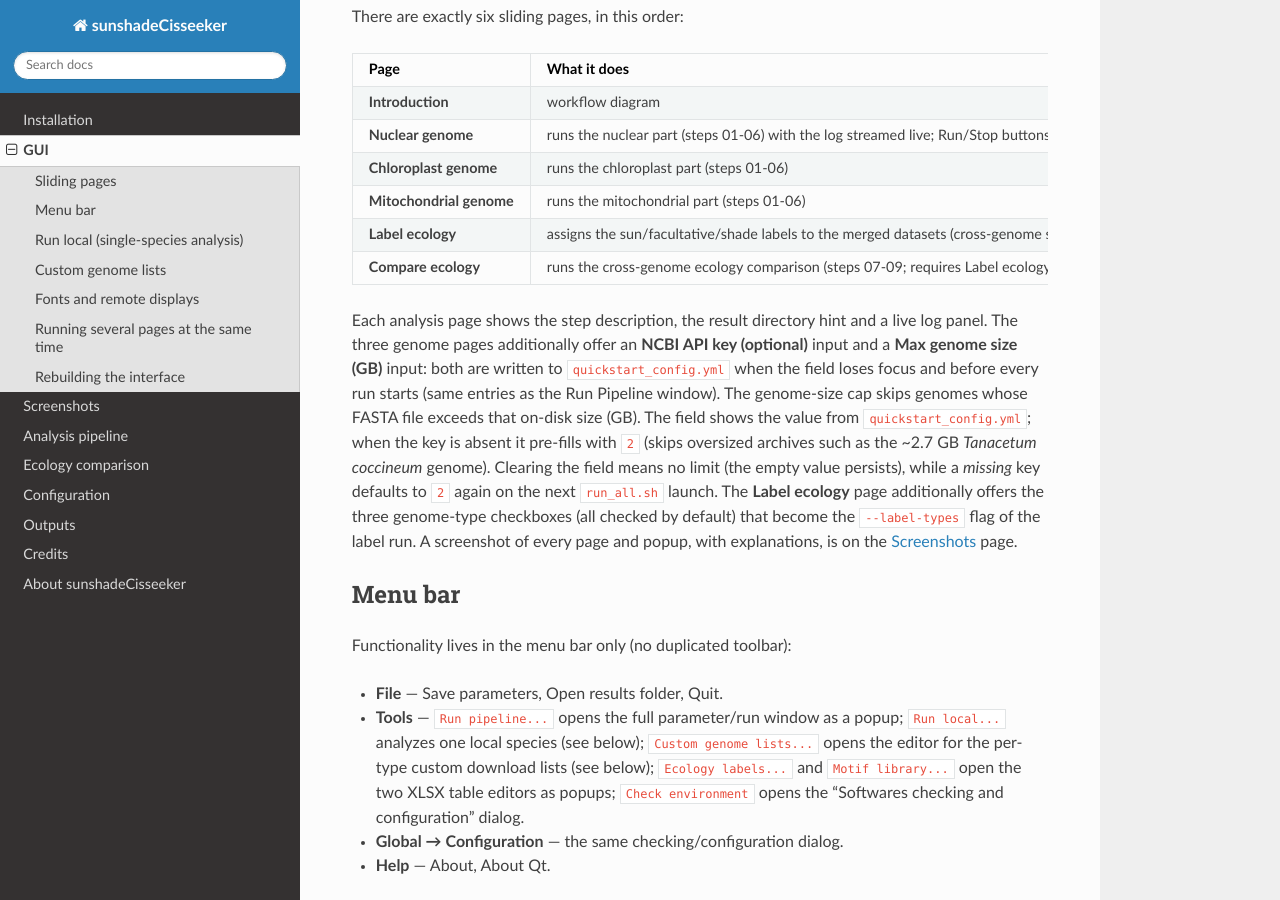
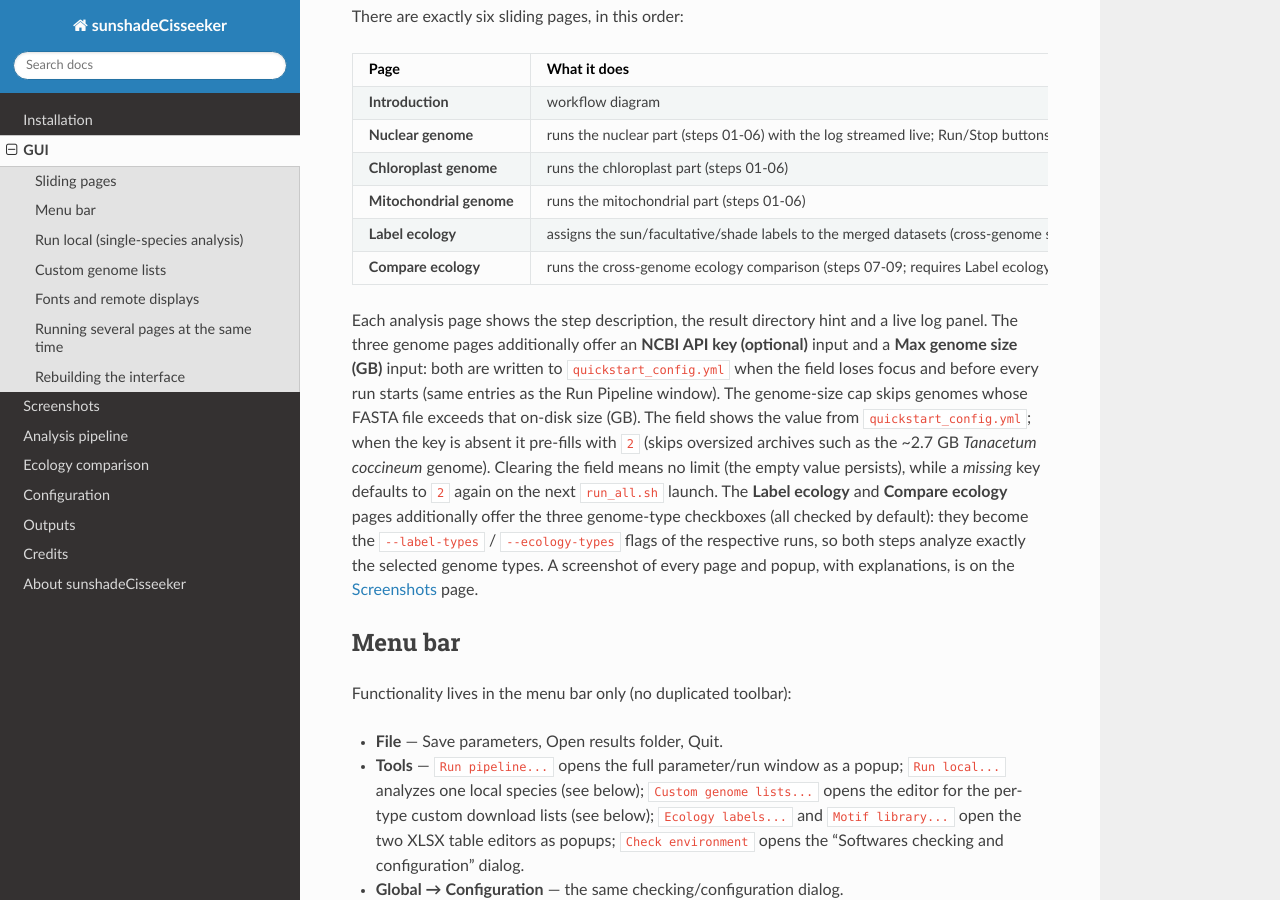
Before and after one commit to chenzhr23/sunshadeCisseeker-docs, a Sphinx documentation site: the page built from docs/content/GUI.rst, in a window 1280 px wide and 900 px high, scrolled down 519 px. Built offline with Sphinx 7.4.7 and the Read the Docs theme 3.1.0, drawn with Linux system fonts in a browser that asks for light colours.

Commit message:
docs: v1.3.63 Compare ecology genome-type checkboxes

```diff
--- a/docs/conf.py
+++ b/docs/conf.py
@@ -9,8 +9,8 @@
 copyright = "2026, sunshadeCisseeker developers"
 
 # The short X.Y version and the full release version.
-version = "v1.3.62"
-release = "v1.3.62"
+version = "v1.3.63"
+release = "v1.3.63"
 
 extensions = [
     "sphinx.ext.autosectionlabel",
--- a/docs/content/About sunshadeCisseeker.rst
+++ b/docs/content/About sunshadeCisseeker.rst
@@ -4,7 +4,7 @@
 sunshadeCisseeker identifies, annotates and compares promoter
 cis-regulatory elements across sun / facultative / shade plants.
 
-The current release is **1.3.62**.
+The current release is **1.3.63**.
 
 Highlights
 ----------
--- a/docs/content/GUI.rst
+++ b/docs/content/GUI.rst
@@ -37,7 +37,7 @@
    * - **Label ecology**
      - assigns the sun/facultative/shade labels to the merged datasets (cross-genome step 06), one label sheet per genome type; checkboxes select the types to label
    * - **Compare ecology**
-     - runs the cross-genome ecology comparison (steps 07-09; requires Label ecology first)
+     - runs the cross-genome ecology comparison (steps 07-09; requires Label ecology first); checkboxes select the genome types to merge
 
 Each analysis page shows the step description, the result directory hint and
 a live log panel. The three genome pages additionally offer an **NCBI API key
@@ -49,9 +49,11 @@
 with ``2`` (skips oversized archives such as the ~2.7 GB *Tanacetum
 coccineum* genome). Clearing the field means no limit (the empty value
 persists), while a *missing* key defaults to ``2`` again on the next
-``run_all.sh`` launch. The **Label ecology** page additionally offers the
-three genome-type checkboxes (all checked by default) that become the
-``--label-types`` flag of the label run. A screenshot of every
+``run_all.sh`` launch. The **Label ecology** and **Compare ecology** pages
+additionally offer the three genome-type checkboxes (all checked by
+default): they become the ``--label-types`` / ``--ecology-types`` flags of
+the respective runs, so both steps analyze exactly the selected genome
+types. A screenshot of every
 page and popup, with explanations, is on the :doc:`Screenshots` page.
 
 Menu bar
```
Also changed, not shown: docs/content/Changelog.rst (+9 -0 lines), docs/content/Ecology comparison.rst (+6 -1 lines), docs/content/Screenshots.rst (+6 -4 lines), docs/_static/screenshots/06-compare-ecology.png.
